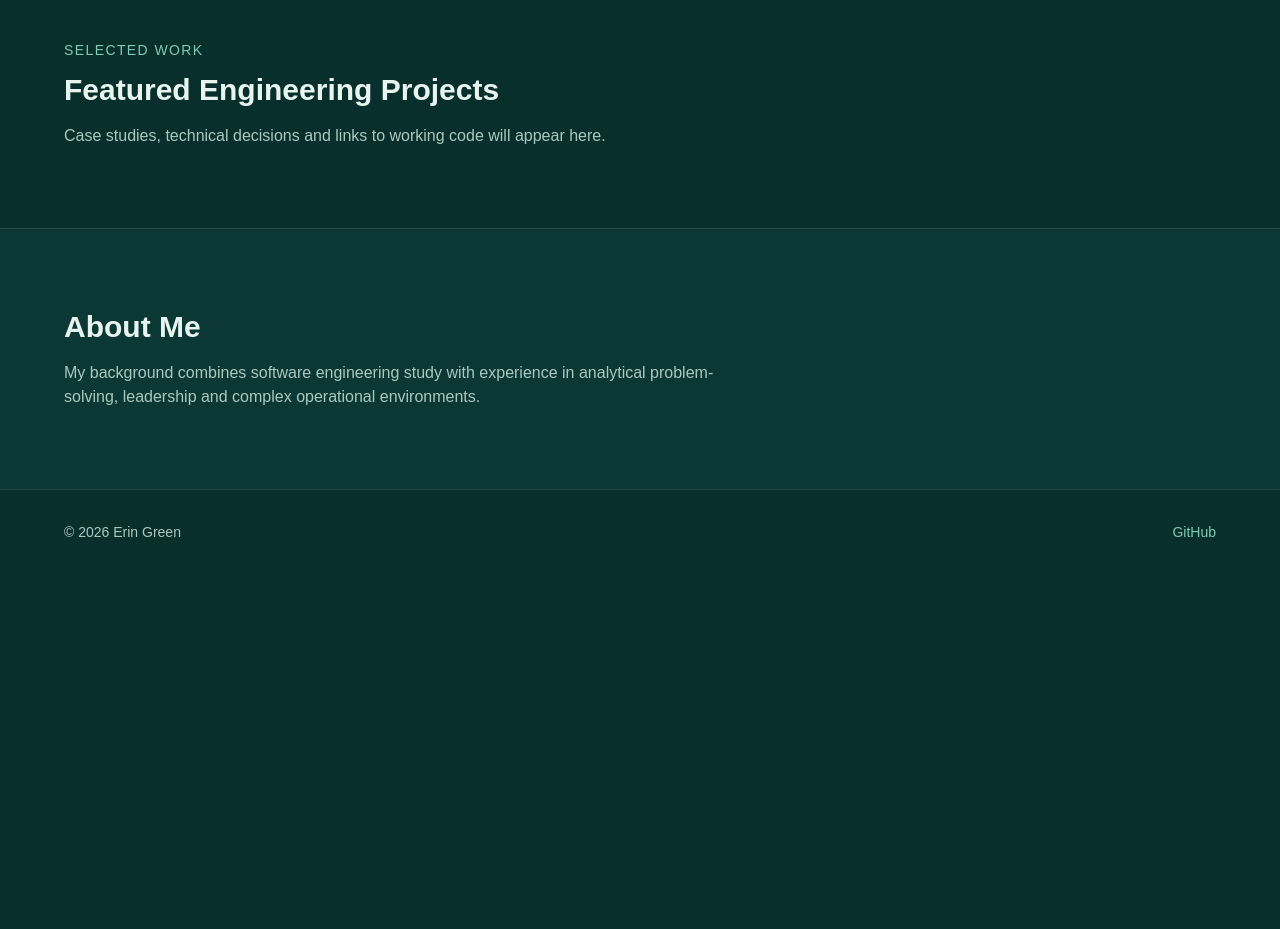
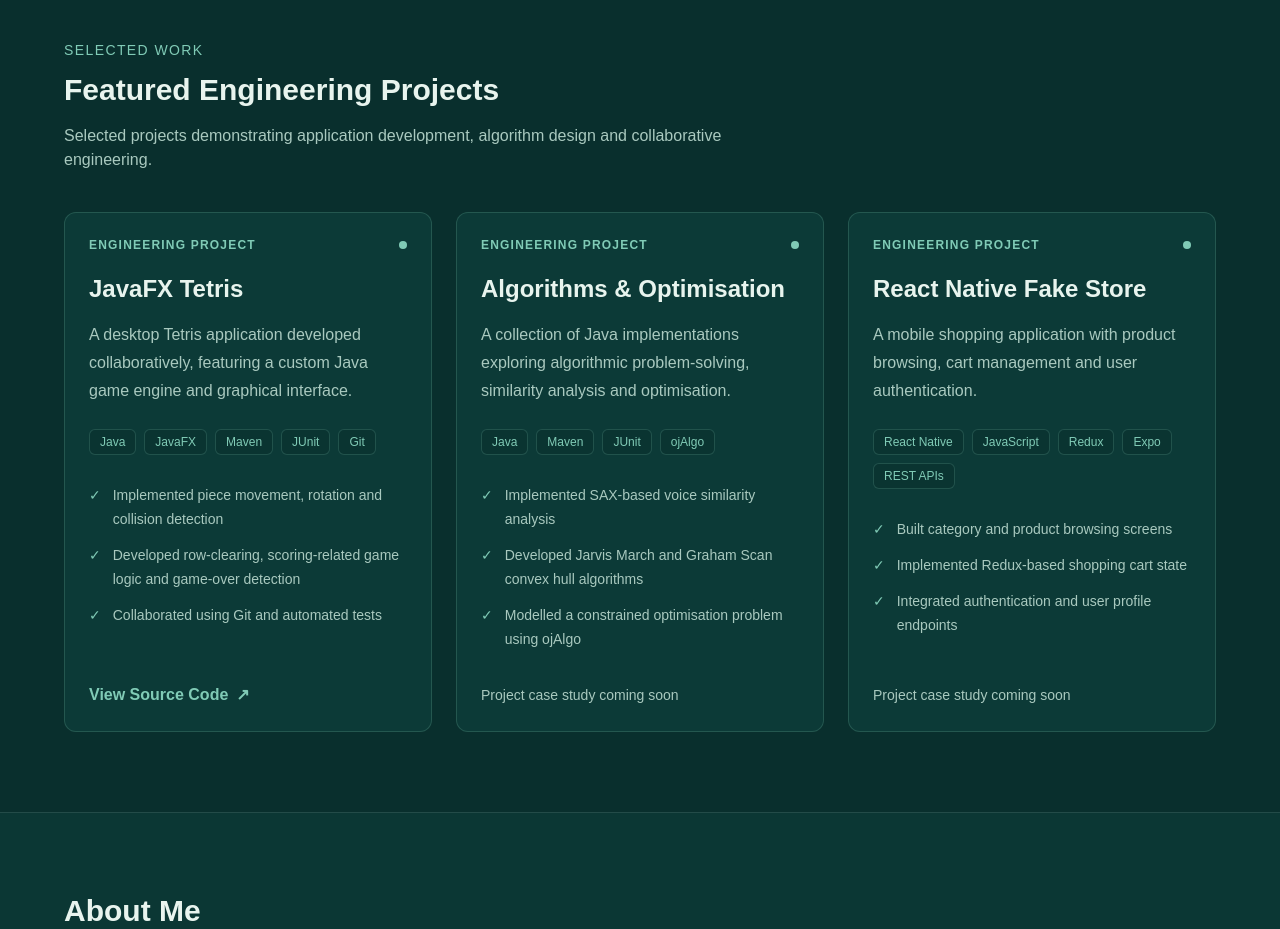
Before and after one commit to ErinGreen5327955/eringreen-io, a Next.js app: page / in a window 1280 px wide. Shown: the part 1580-2509 px from the top of the page. Before the commit the page ends 2154 px from the top, so only its background shows below. Built offline with nearby package versions, Linux system fonts and the light colour scheme.

Commit message:
feat: add featured engineering project cards

```diff
--- a/src/app/page.tsx
+++ b/src/app/page.tsx
@@ -1,4 +1,6 @@
 import SkillsMatrix from "@/components/SkillsMatrix";
+import ProjectCard from "@/components/ProjectCard";
+import { projects } from "@/data/projects";
 
 const navigation = [
   { label: "About", href: "#about" },
@@ -110,9 +112,15 @@ export default function Home() {
                 Featured Engineering Projects
               </h2>
               <p className="mt-4 max-w-2xl text-muted">
-                Case studies, technical decisions and links to working code
-                will appear here.
+                Selected projects demonstrating application development,
+                algorithm design and collaborative engineering.
               </p>
+
+              <div className="mt-10 grid grid-cols-1 gap-6 lg:grid-cols-3">
+                {projects.map((project) => (
+                    <ProjectCard key={project.id} project={project} />
+                ))}
+              </div>
             </div>
           </section>
 
--- /dev/null
+++ b/src/components/ProjectCard.tsx
@@ -0,0 +1,71 @@
+
+import type { Project } from "@/data/projects";
+
+type ProjectCardProps = {
+    project: Project;
+};
+
+export default function ProjectCard({
+                                        project,
+                                    }: ProjectCardProps) {
+    return (
+        <article className="flex h-full flex-col rounded-xl border border-seafoam/20 bg-forest-teal/40 p-6 transition-colors hover:border-seafoam/50">
+            <div className="mb-5 flex items-center justify-between">
+        <span className="text-xs font-semibold uppercase tracking-widest text-seafoam">
+          Engineering Project
+        </span>
+                <span
+                    aria-hidden="true"
+                    className="h-2 w-2 rounded-full bg-seafoam"
+                />
+            </div>
+
+            <h3 className="text-2xl font-bold text-soft-mist">
+                {project.title}
+            </h3>
+
+            <p className="mt-4 leading-7 text-muted">
+                {project.summary}
+            </p>
+
+            <div className="mt-6 flex flex-wrap gap-2">
+                {project.technologies.map((technology) => (
+                    <span
+                        key={technology}
+                        className="rounded-md border border-seafoam/20 bg-forest/50 px-2.5 py-1 text-xs text-seafoam"
+                    >
+            {technology}
+          </span>
+                ))}
+            </div>
+
+            <ul className="mt-7 space-y-3 text-sm leading-6 text-muted">
+                {project.highlights.map((highlight) => (
+                    <li key={highlight} className="flex gap-3">
+            <span aria-hidden="true" className="text-seafoam">
+              ✓
+            </span>
+                        <span>{highlight}</span>
+                    </li>
+                ))}
+            </ul>
+
+            <div className="mt-auto pt-8">
+                {project.githubUrl ? (
+                    <a
+                        href={project.githubUrl}
+                        target="_blank"
+                        rel="noopener noreferrer"
+                        className="inline-flex items-center gap-2 font-semibold text-seafoam hover:underline"
+                    >
+                        View Source Code <span aria-hidden="true">↗</span>
+                    </a>
+                ) : (
+                    <span className="text-sm text-muted">
+            Project case study coming soon
+          </span>
+                )}
+            </div>
+        </article>
+    );
+}
--- /dev/null
+++ b/src/data/projects.ts
@@ -0,0 +1,56 @@
+
+export type Project = {
+    id: string;
+    title: string;
+    summary: string;
+    technologies: string[];
+    highlights: string[];
+    githubUrl?: string;
+};
+
+export const projects: Project[] = [
+    {
+        id: "tetris",
+        title: "JavaFX Tetris",
+        summary:
+            "A desktop Tetris application developed collaboratively, featuring a custom Java game engine and graphical interface.",
+        technologies: ["Java", "JavaFX", "Maven", "JUnit", "Git"],
+        highlights: [
+            "Implemented piece movement, rotation and collision detection",
+            "Developed row-clearing, scoring-related game logic and game-over detection",
+            "Collaborated using Git and automated tests",
+        ],
+        githubUrl:
+            "https://github.com/ErinGreen5327955/2006ICT-PG9-Tetris-Project",
+    },
+    {
+        id: "algorithms",
+        title: "Algorithms & Optimisation",
+        summary:
+            "A collection of Java implementations exploring algorithmic problem-solving, similarity analysis and optimisation.",
+        technologies: ["Java", "Maven", "JUnit", "ojAlgo"],
+        highlights: [
+            "Implemented SAX-based voice similarity analysis",
+            "Developed Jarvis March and Graham Scan convex hull algorithms",
+            "Modelled a constrained optimisation problem using ojAlgo",
+        ],
+    },
+    {
+        id: "fake-store",
+        title: "React Native Fake Store",
+        summary:
+            "A mobile shopping application with product browsing, cart management and user authentication.",
+        technologies: [
+            "React Native",
+            "JavaScript",
+            "Redux",
+            "Expo",
+            "REST APIs",
+        ],
+        highlights: [
+            "Built category and product browsing screens",
+            "Implemented Redux-based shopping cart state",
+            "Integrated authentication and user profile endpoints",
+        ],
+    },
+];
```
